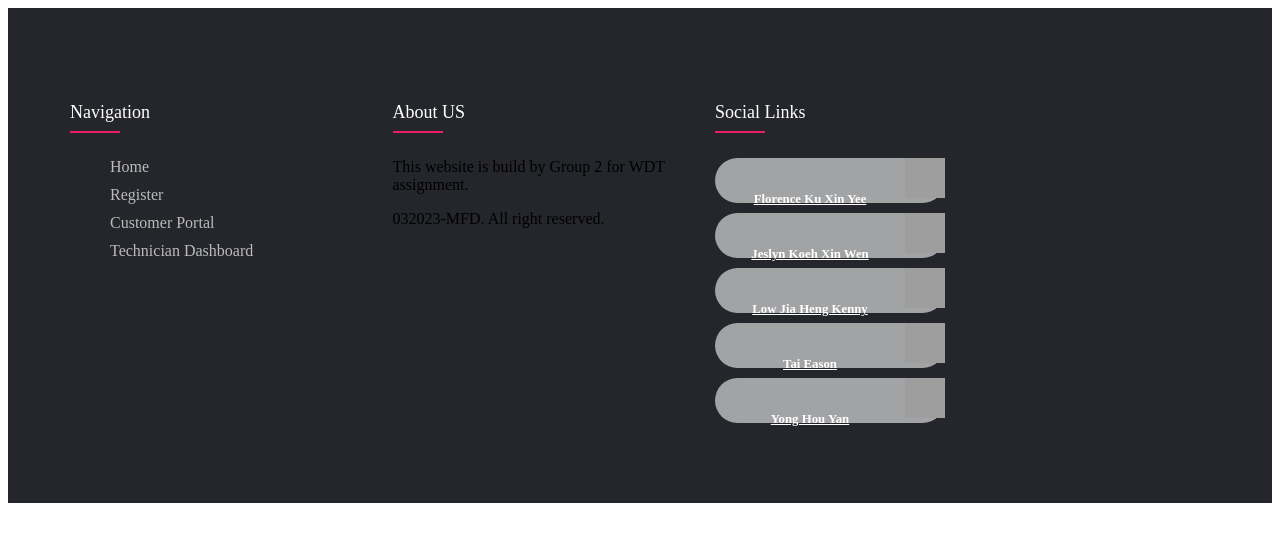
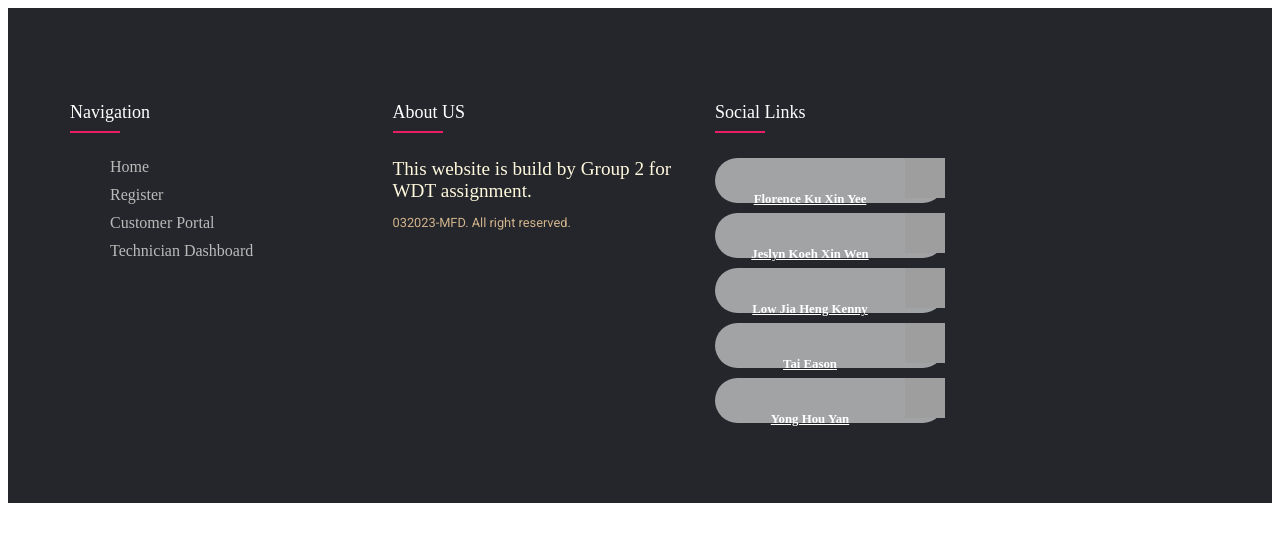
Before and after one commit to tenent007963/WDT, a PHP site: page /footer.php in a window 1280 px wide. Shown: the top 542 px of the page. Run offline with PHP 8.4, Linux system fonts and the light colour scheme; grey boxes are pictures that could not be loaded.

Commit message:
fix more styling issues

```diff
--- a/css/footer.css
+++ b/css/footer.css
@@ -36,6 +36,18 @@ ul{
   box-sizing: border-box;
   width: 50px;
 }
+
+.footer-col span {
+    font-size: 1.2em;
+    color: cornsilk;
+}
+
+.footer-col p {
+    font-size: 0.8em;
+    font-family: roboto;
+    color: tan;
+}
+
 .footer-col ul li:not(:last-child){
   margin-bottom: 10px;
 }
--- a/css/navbar.css
+++ b/css/navbar.css
@@ -90,6 +90,10 @@
     color: #fff;
   }
 
+  img.logo-img {
+    width: 80px;
+  }
+
   .nav-link {
     text-transform: uppercase;
     text-align: center;
--- a/index.php
+++ b/index.php
@@ -22,10 +22,10 @@ include_once "./navbar.php";
         </h5>
     </div>
 
-    <div class="text-aboutus" id="aboutus">
+    <div class="col-aboutus" id="aboutus">
         <div class="wdt">
-            <img class="img-aboutus" src="./images/wdt-group.png" alt="WDT Group Photo of 5 team members">
-            <p>We are a team of five, consisting members from UCDF2111ICT and UCDF2111ICT(ITR).
+            <img class="img-aboutus" src="./images/cover1.png" alt="WDT Group Photo of 5 team members">
+            <p class="text-aboutus">We are a team of five, consisting members from UCDF2111ICT and UCDF2111ICT(ITR).
                 This topic was chosen as we have not seen any alternatives that are targeting the elders,
                 and hence we thought "Why not?" and choose to take this topic as a challenge for ourselves.</p>
         </div>
--- a/navbar.php
+++ b/navbar.php
@@ -1,7 +1,7 @@
 <header id="nav-wrapper">
     <nav id="nav">
       <div class="nav left">
-        <span class="gradient skew"><h1 class="logo un-skew"><a href="#main"><img src="./images/logo.png" alt="InLine Logo"></a></h1></span>
+        <span class="gradient skew"><h1 class="logo un-skew"><a href="#main"><img class="logo-img" src="./images/no_slogan.png" alt="InLine Logo"></a></h1></span>
         <button id="menu" class="btn-nav"><span class="fas fa-bars"></span></button>
       </div>
       <div class="nav right">
```
Also changed, not shown: css/index.css (+13 -8 lines).
